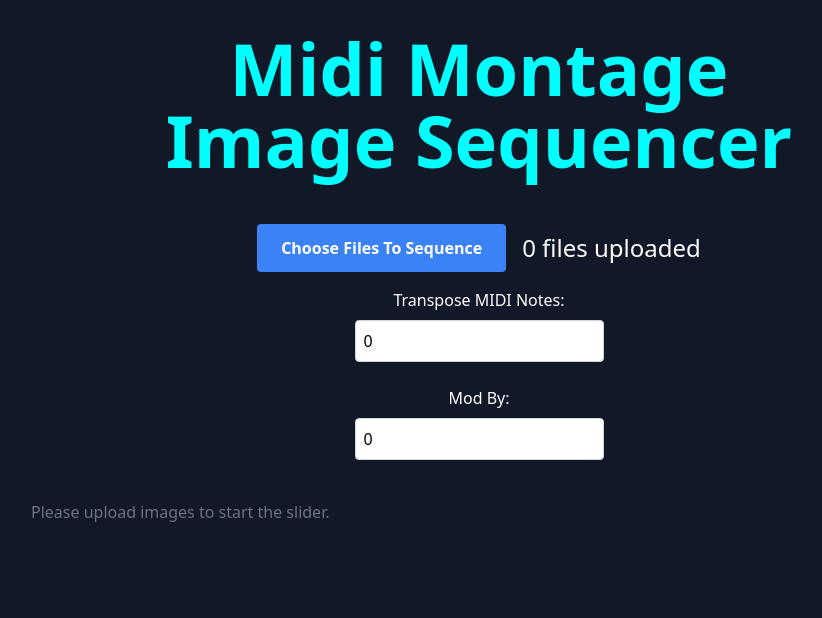
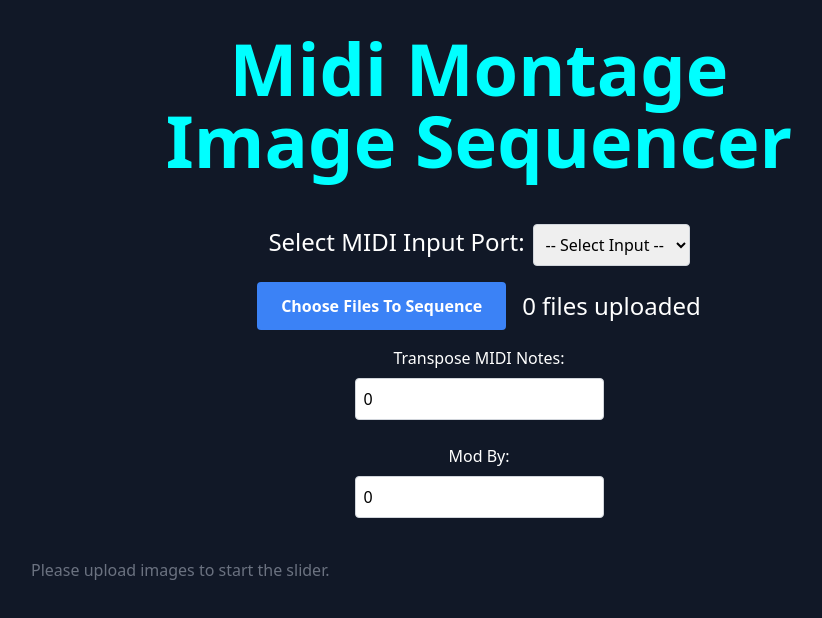
Before and after one commit to nathanfenoglio/midi-montage-image-sequencer, a Next.js app: page / in a window 1280 px wide. Shown: the top 618 px of the page, without its empty margins (161-983 px from the left). Built offline with nearby package versions, Linux system fonts and the light colour scheme.

Commit message:
add midi input port drop down menu selector

```diff
--- a/app/page.tsx
+++ b/app/page.tsx
@@ -10,6 +10,10 @@ const HomePage = () => {
   // need useRef to make sure that images are uploaded before midi notes attempt to access image array
   const imagesRef = useRef<string[]>([]);
   const [isPlaying, setIsPlaying] = useState(false);
+
+  // user to be able to select from available midi inputs
+  const [midiInputs, setMidiInputs] = useState<WebMidi.MIDIInput[]>([]);
+  const [selectedInputId, setSelectedInputId] = useState<string | null>(null);
 
   // transpose option shift all midi notes by specified amount
   const [transpose, setTranspose] = useState(0)
@@ -76,34 +80,59 @@ const HomePage = () => {
   }, [modByUserInput]);
 
   // request access to receive MIDI from user
-  // and connect to port
-  // using 01. Internal MIDI because that's what supercollider loopbemidi uses
+  // and save available midi inputs in array to display for user to select
   useEffect(() => {
     if (navigator.requestMIDIAccess) {
       navigator.requestMIDIAccess().then((midiAccess) => {
-        // SHOULD PROBABLY POPULATE LIKE A DROP DOWN MENU FOR THE USER TO SELECT FROM THEIR AVAILABLE MIDI INPUTS...
+        // save all available midi inputs in array to display in drop down menu for user to select
+        const inputs = Array.from(midiAccess.inputs.values());
+        setMidiInputs(inputs);
 
-        console.log("Available MIDI Inputs:");
-        for (const input of midiAccess.inputs.values()) {
-          console.log(`Name: ${input.name}, Manufacturer: ${input.manufacturer}`);
-        }
+        // if new available midi input is detected, update midi inputs array
+        midiAccess.onstatechange = () => {
+          setMidiInputs(Array.from(midiAccess.inputs.values()));
+        };
 
-        // connect to the specified port
-        const targetInput = Array.from(midiAccess.inputs.values()).find(
-          (input) => input.name === "01. Internal MIDI" // port name from SuperCollider
-        );
-
-        if (targetInput) {
-          targetInput.onmidimessage = handleMIDIMessage;
-          console.log(`Connected to: ${targetInput.name}`);
-        } else {
-          console.warn("Target MIDI port not found.");
-        }
+        // just printing all of the available attributes of a MIDIInput object
+        midiAccess.inputs.forEach((input) => {
+          console.log(`ID: ${input.id}`);
+          console.log(`Name: ${input.name}`);
+          console.log(`Manufacturer: ${input.manufacturer}`);
+          console.log(`Type: ${input.type}`);
+          console.log(`Version: ${input.version}`);
+          console.log(`State: ${input.state}`);
+          console.log(`Connection: ${input.connection}`);
+        });
       });
     } else {
       console.warn("Web MIDI API not supported in this browser.");
     }
   }, []);
+
+  // midi input selection change handler
+  const handleMidiInputChange = (event: React.ChangeEvent<HTMLSelectElement>) => {
+    const inputId = event.target.value;
+
+    // clear the listener for the previously selected input if input was previously selected
+    if (selectedInputId) {
+      const previousInput = midiInputs.find((input) => input.id === selectedInputId);
+      if (previousInput) {
+        previousInput.onmidimessage = null; // remove previous listener by selecting null instead of your event handler handleMIDIMessage
+        console.log(`Disconnected from: ${previousInput.name}`);
+      }
+    }
+
+    setSelectedInputId(inputId);
+
+    // listen and handle midi messages from user specified input
+    // for you selectedInput that you use for supercollider out is 01. Internal MIDI
+    const selectedInput = midiInputs.find((input) => input.id === inputId);
+    if (selectedInput) {
+      // WEB MIDI API onmidimessage allows you to assign an event handler function to be used for incoming midi messages
+      selectedInput.onmidimessage = handleMIDIMessage;
+      console.log(`Connected to: ${selectedInput.name}`);
+    }
+  };
 
   const handleMIDIMessage = (message: WebMidi.MIDIMessageEvent) => {
     // destructure midi note message
@@ -169,10 +198,25 @@ const HomePage = () => {
     <div className="flex flex-col items-center min-h-screen bg-gray-900 p-4">
       {/* see about moving image display to top eh it pushes everything else off of the screen */}
 
-      {/* <h1 className="text-2xl font-bold mb-4 text-white">Midi Montage Image Sequencer</h1> */}
-      {/* <h1 className="text-center w-[60%] mx-auto text-[#00FFFF]">Midi Montage Image Sequencer</h1> */}
       <div className='mt-[2vh] mb-[6vh] text-3xl sm:text-4xl md:text-5xl lg:text-6xl xl:text-7xl font-bold'>
         <h1 className='text-center w-[60%] mx-auto text-[#00FFFF]'>Midi Montage Image Sequencer</h1>
+      </div>
+
+      {/* MIDI Input Selection drop down menu */}
+      <div className="mb-4">
+        <label className="text-white mr-2 text-lg lg:text-2xl">Select MIDI Input Port:</label>
+        <select
+          onChange={handleMidiInputChange}
+          value={selectedInputId || ''}
+          className="p-2 border border-gray-300 rounded"
+        >
+          <option value="">-- Select Input --</option>
+          {midiInputs.map((input) => (
+            <option key={input.id} value={input.id}>
+              {input.name}
+            </option>
+          ))}
+        </select>
       </div>
 
       <div className='flex gap-4 items-center justify-center mb-4'>
```
